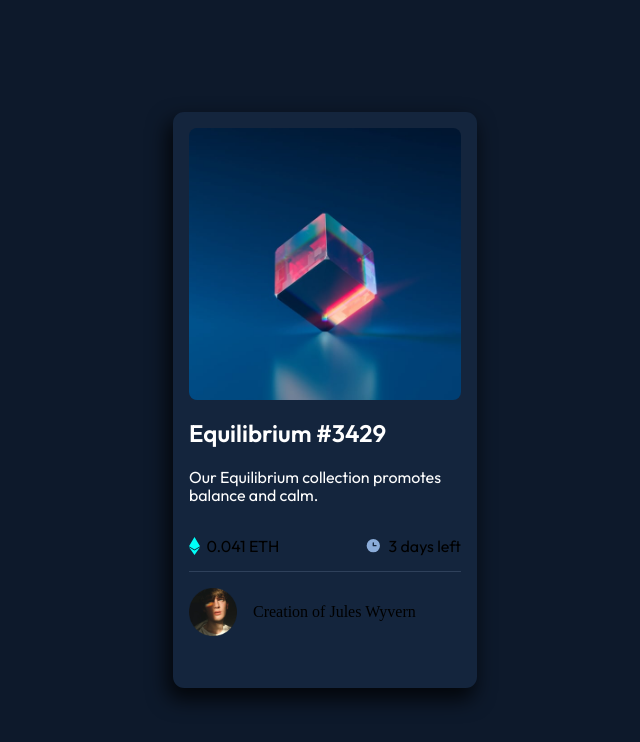
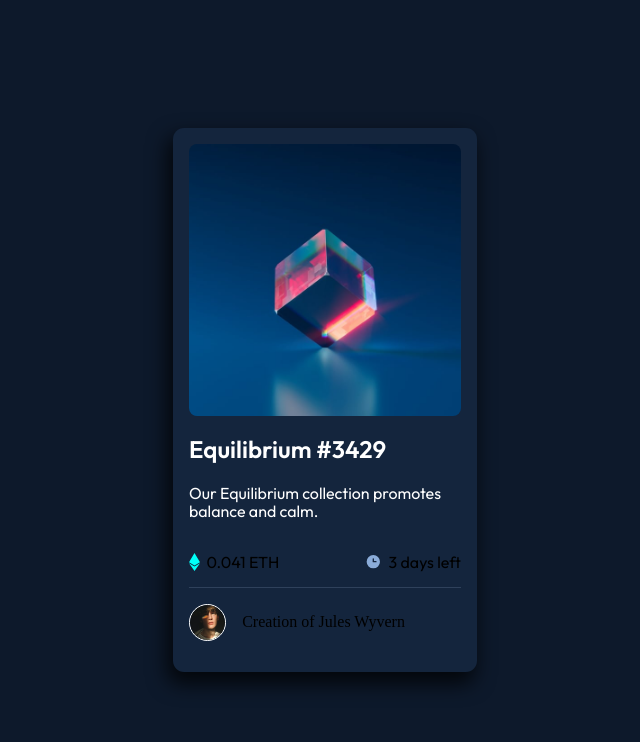
Before and after one commit to IgnaciioDev/nft-card-component, a plain HTML site: page index.html in a window 1280 px wide. Shown: the whole page, without its empty margins (315-955 px from the left). Drawn offline with Linux system fonts and the light colour scheme.

Commit message:
Container and footer img changes

```diff
--- a/css/style.css
+++ b/css/style.css
@@ -30,7 +30,7 @@ body {
 
 .container {
     width: 19rem;
-    height: 36rem;
+    height: 34rem;
     background-color: var(--darkBluecardBG);
     box-shadow: -4px 10px 20px 2px rgba(0,0,0,0.75);
     border-radius: 0.7rem;
@@ -90,6 +90,8 @@ body {
 }
 
 .card-footer img {
-    width: 3rem;
+    width: 2.2rem;
     margin: 1rem;
+    border: 1px solid #fff;
+    border-radius: 50%;
 }
```
